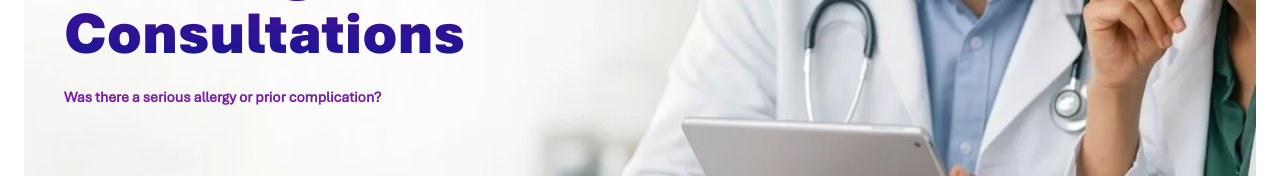
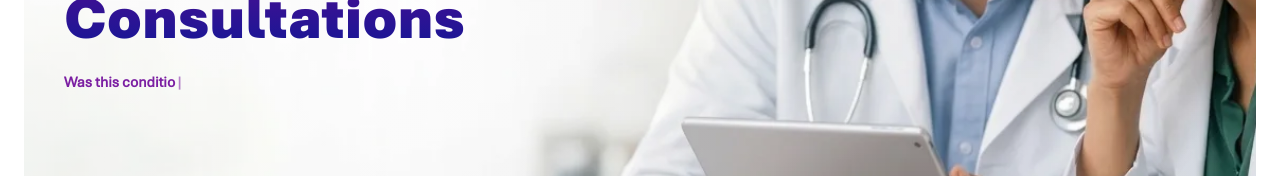
Before and after one commit to AmanDwivedi9335/clinic-portpolio, a Next.js app: page /doctors in a window 1280 px wide. Shown: the part 467-643 px from the top of the page. Built offline with nearby package versions, Linux system fonts and the light colour scheme.

Commit message:
Add typing animation to doctor hero messages

```diff
--- a/src/components/DoctorHome/DoctorHero.js
+++ b/src/components/DoctorHome/DoctorHero.js
@@ -4,22 +4,22 @@ import Image from "next/image";
 import { useEffect, useRef, useState } from "react";
 import { createGsapContext } from "@/lib/gsap";
 
-export default function DoctorHero() {
-  const heroImages = [
-    "/images/doctorhero2.webp",
-  ];
-
+const heroImages = ["/images/doctorhero2.webp"];
 const heroMessages = [
   "When doctors don't have complete patient history, they are forced to guess.",
   "Was this condition chronic?",
   "Was there a serious allergy or prior complication?",
 ];
-  const messageChangeDelay = 2500;
+const typingSpeed = 45;
+const messageHoldDelay = 1800;
+
+export default function DoctorHero() {
 
   const sectionRef = useRef(null);
 
   const [activeImageIndex, setActiveImageIndex] = useState(0);
   const [activeMessageIndex, setActiveMessageIndex] = useState(0);
+  const [typedCharacters, setTypedCharacters] = useState(0);
 
   useEffect(() => {
     return createGsapContext(sectionRef, (gsap) => {
@@ -47,15 +47,33 @@ export default function DoctorHero() {
     }, 3000);
 
     return () => clearInterval(carouselInterval);
-  }, [heroImages.length]);
+  }, []);
 
   useEffect(() => {
-    const messageInterval = setInterval(() => {
+    setTypedCharacters(0);
+  }, [activeMessageIndex]);
+
+  useEffect(() => {
+    const currentMessage = heroMessages[activeMessageIndex];
+
+    if (typedCharacters < currentMessage.length) {
+      const typingTimeout = setTimeout(() => {
+        setTypedCharacters((count) => count + 1);
+      }, typingSpeed);
+
+      return () => clearTimeout(typingTimeout);
+    }
+
+    const messageTimeout = setTimeout(() => {
       setActiveMessageIndex((index) => (index + 1) % heroMessages.length);
-    }, messageChangeDelay);
+    }, messageHoldDelay);
 
-    return () => clearInterval(messageInterval);
-  }, [heroMessages.length]);
+    return () => clearTimeout(messageTimeout);
+  }, [activeMessageIndex, typedCharacters]);
+
+  const activeMessage = heroMessages[activeMessageIndex];
+  const visibleMessage = activeMessage.slice(0, typedCharacters);
+  const isTypingComplete = typedCharacters >= activeMessage.length;
 
   return (
     <section ref={sectionRef} className="min-h-[100dvh] bg-white pt-[22px] pb-2 md:min-h-screen md:pt-[104px] md:pb-5">
@@ -129,20 +147,16 @@ export default function DoctorHero() {
                 Blind Consultations<br /> are Dangerous Consultations
               </h1>
 
-              <div className="hero-animate mt-5 max-w-xl text-[14px] leading-relaxed text-[#7B1FA2] md:text-[15px]">
-                {heroMessages.map((message, index) => (
+              <div className="hero-animate mt-5 min-h-[72px] max-w-xl text-[14px] leading-relaxed text-[#7B1FA2] md:min-h-[56px] md:text-[15px]">
                 <p
-                    key={message}
-                    className={`font-semibold transition-all duration-500 ${
-                      index === activeMessageIndex
-                        ? "max-h-24 translate-y-0 opacity-100"
-                        : "max-h-0 -translate-y-2 opacity-0"
-                    } ${index === 1 ? "font-extrabold" : ""}`}
-                    aria-hidden={index !== activeMessageIndex}
+                  className={`font-semibold ${activeMessageIndex === 1 ? "font-extrabold" : ""}`}
+                  aria-live="polite"
                 >
-                    {message}
+                  {visibleMessage}
+                  {!isTypingComplete && (
+                    <span className="ml-0.5 inline-block animate-pulse">|</span>
+                  )}
                 </p>
-                ))}
               </div>
 
               {/* <div className="hero-animate mt-7 flex flex-wrap items-center gap-4">
```
Lines whose indentation alone changed are shown as unchanged.
